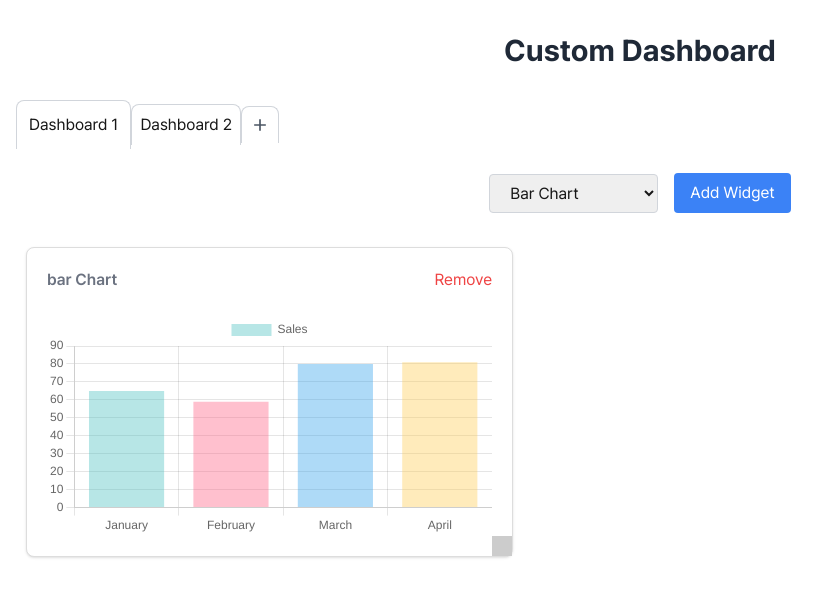
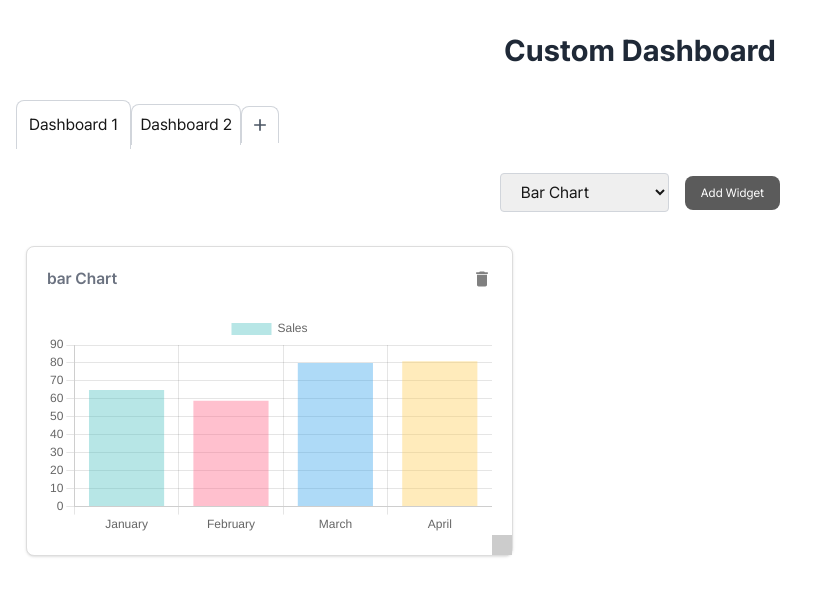
Before and after one commit to m0oMoo/monitoring_client, a Next.js app: page /dashboard in a window 1280 px wide. Both pictures are taken after a click on the button "Add Widget". Shown: the top 596 px of the page, without its empty margins (0-838 px from the left). Built offline with nearby package versions, Linux system fonts and the light colour scheme.

Commit message:
feat: Update dashboard page.tsx

```diff
--- a/src/app/(monitoring)/dashboard/page.tsx
+++ b/src/app/(monitoring)/dashboard/page.tsx
@@ -5,18 +5,28 @@ import ReactGridLayout, { Layout } from "react-grid-layout";
 import ChartWidget from "@/app/components/dashboard/chartWidget";
 import { v4 as uuidv4 } from "uuid";
 import Tabs from "@/app/components/dashboard/tabs";
+import Btn from "@/app/components/button/basic/btn";
+import { MdDelete } from "react-icons/md";
+import SnapshotManager from "@/app/components/dashboard/snapshotManager";
 
 const MAX_WIDGETS = 6;
 
 const Dashboard = () => {
   const [currentTab, setCurrentTab] = useState<string>("Dashboard 1");
-  const [tabs, setTabs] = useState(["Dashboard 1", "Dashboard 2", "+"]);
+  const [tabs, setTabs] = useState<string[]>([
+    "Dashboard 1",
+    "Dashboard 2",
+    "+",
+  ]);
   const [layouts, setLayouts] = useState<{ [key: string]: Layout[] }>({
     "Dashboard 1": [],
   });
   const [widgets, setWidgets] = useState<{ [key: string]: any[] }>({
     "Dashboard 1": [],
   });
+  const [snapshots, setSnapshots] = useState<
+    { layout: Layout[]; tab: string; timestamp: string }[]
+  >([]);
   const [selectedType, setSelectedType] = useState<
     "line" | "bar" | "pie" | "doughnut"
   >("bar");
@@ -91,7 +101,7 @@ const Dashboard = () => {
       ...prev,
       [currentTab]: [
         ...(prev[currentTab] || []),
-        { i: id, x: 0, y: Infinity, w: 4, h: 2 }, // 초기 크기 설정
+        { i: id, x: 0, y: Infinity, w: 4, h: 2 },
       ],
     }));
   };
@@ -110,12 +120,32 @@ const Dashboard = () => {
     }));
   };
 
+  const handleSaveSnapshot = () => {
+    const timestamp = new Date().toLocaleString();
+    const currentSnapshot = {
+      layout: layouts[currentTab],
+      tab: currentTab,
+      timestamp,
+    };
+    setSnapshots((prev) => [...prev, currentSnapshot]);
+  };
+
+  const handleDeleteSnapshot = (index: number) => {
+    setSnapshots((prev) => prev.filter((_, i) => i !== index));
+  };
+
+  const handleRestoreSnapshot = (snapshot: Layout[]) => {
+    setLayouts((prev) => ({
+      ...prev,
+      [currentTab]: snapshot,
+    }));
+  };
+
   const handleResizeStop = (layout: Layout[]) => {
     setLayouts((prev) => ({
       ...prev,
       [currentTab]: layout,
     }));
-    console.log("Updated layout after resizing:", layout);
   };
 
   return (
@@ -131,6 +161,7 @@ const Dashboard = () => {
           onRemoveTab={handleRemoveTab}
         />
       </div>
+
       <div className="flex items-center justify-center gap-4 mb-6">
         <select
           value={selectedType}
@@ -138,6 +169,7 @@ const Dashboard = () => {
             setSelectedType(
               e.target.value as "line" | "bar" | "pie" | "doughnut"
             )
+
           }
           className="px-4 py-2 border border-gray-300 rounded"
         >
@@ -146,12 +178,14 @@ const Dashboard = () => {
           <option value="pie">Pie Chart</option>
           <option value="doughnut">Doughnut Chart</option>
         </select>
-        <button
-          className="px-4 py-2 bg-blue-500 text-white rounded"
-          onClick={addWidget}
-        >
-          Add Widget
-        </button>
+        <Btn title={"Add Widget"} onClick={addWidget} color={"gray"} />
+        {/* <SnapshotManager
+          layout={layouts[currentTab]}
+          snapshots={snapshots}
+          onSave={handleSaveSnapshot}
+          onRestore={handleRestoreSnapshot}
+          onDelete={handleDeleteSnapshot}
+        /> */}
       </div>
 
       <ReactGridLayout
@@ -163,10 +197,10 @@ const Dashboard = () => {
         onLayoutChange={(newLayout) =>
           setLayouts((prev) => ({ ...prev, [currentTab]: newLayout }))
         }
-        onResizeStop={handleResizeStop} // 크기 조절 이벤트
+        onResizeStop={handleResizeStop}
         draggableHandle=".drag-handle"
         draggableCancel=".remove-button"
-        isResizable={true} // 크기 조절 활성화
+        isResizable={true}
         isDraggable={true}
       >
         {widgets[currentTab]?.map((widget) => (
@@ -174,15 +208,15 @@ const Dashboard = () => {
             key={widget.id}
             className="flex flex-col justify-between bg-white p-5 border border-gray-200 rounded-lg shadow"
           >
-            <div className="flex justify-between">
+            <div className="flex justify-between items-center">
               <div className="drag-handle cursor-move text-gray-500">
                 <h2 className="text-lg font-semibold">{widget.type} Chart</h2>
               </div>
               <button
-                className="remove-button text-red-500"
+                className="remove-button text-gray-4 hover:text-red-5"
                 onClick={() => removeWidget(widget.id)}
               >
-                Remove
+                <MdDelete size={20} />
               </button>
             </div>
             <ChartWidget type={widget.type} data={widget.data} />
```
